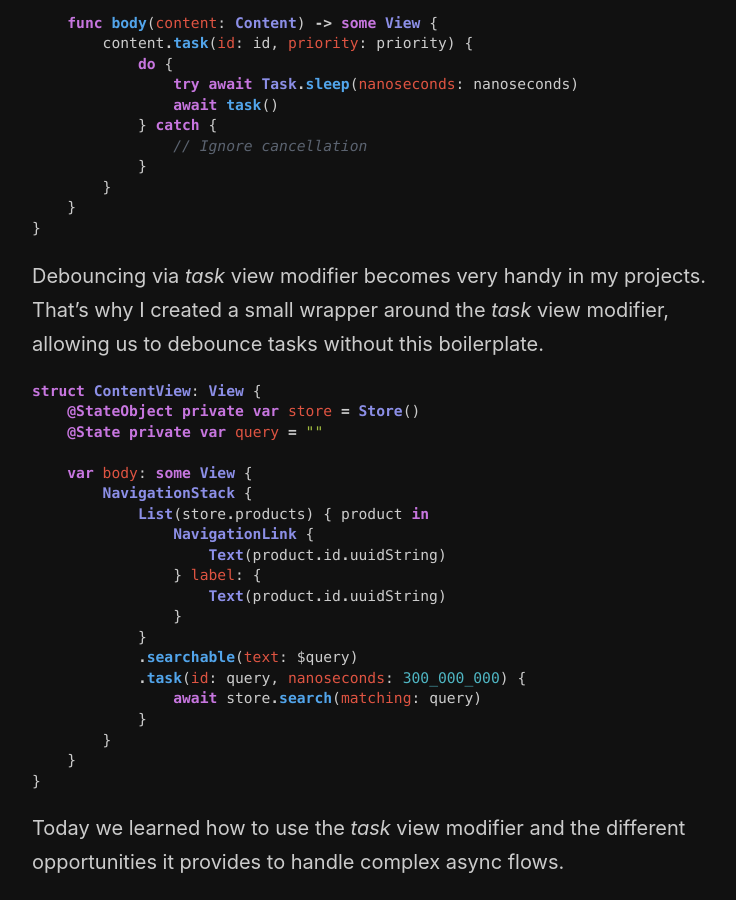
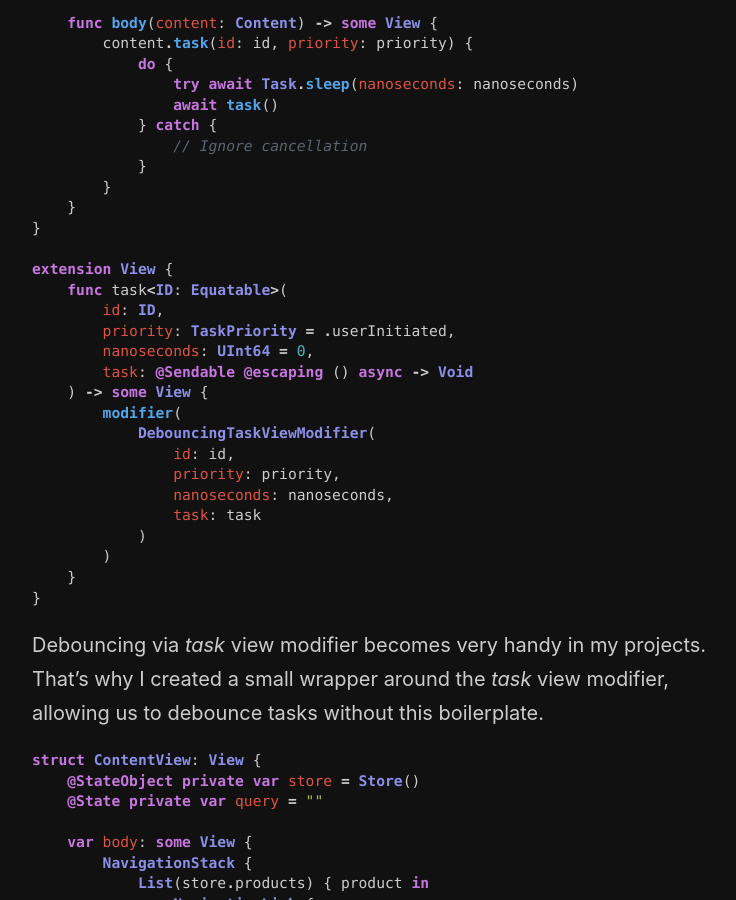
Before and after one commit to mecid/mecid.github.io, a Jekyll site: the page built from _posts/2022-06-28-the-power-of-task-view-modifier-in-swiftui.md, in a window 1280 px wide and 900 px high, scrolled down 3857 px. Shown: the whole window, without its empty margins (258-994 px from the left). Built offline with Jekyll 4.4.1, drawn with Linux system fonts in a browser that asks for light colours.

Commit message:
code example improved in the task post

````diff
--- a/_posts/2022-06-28-the-power-of-task-view-modifier-in-swiftui.md
+++ b/_posts/2022-06-28-the-power-of-task-view-modifier-in-swiftui.md
@@ -161,6 +161,24 @@ struct DebouncingTaskViewModifier<ID: Equatable>: ViewModifier {
         }
     }
 }
+
+extension View {
+    func task<ID: Equatable>(
+        id: ID,
+        priority: TaskPriority = .userInitiated,
+        nanoseconds: UInt64 = 0,
+        task: @Sendable @escaping () async -> Void
+    ) -> some View {
+        modifier(
+            DebouncingTaskViewModifier(
+                id: id,
+                priority: priority,
+                nanoseconds: nanoseconds,
+                task: task
+            )
+        )
+    }
+}
 ```
 
 Debouncing via *task* view modifier becomes very handy in my projects. That's why I created a small wrapper around the *task* view modifier, allowing us to debounce tasks without this boilerplate.
````
